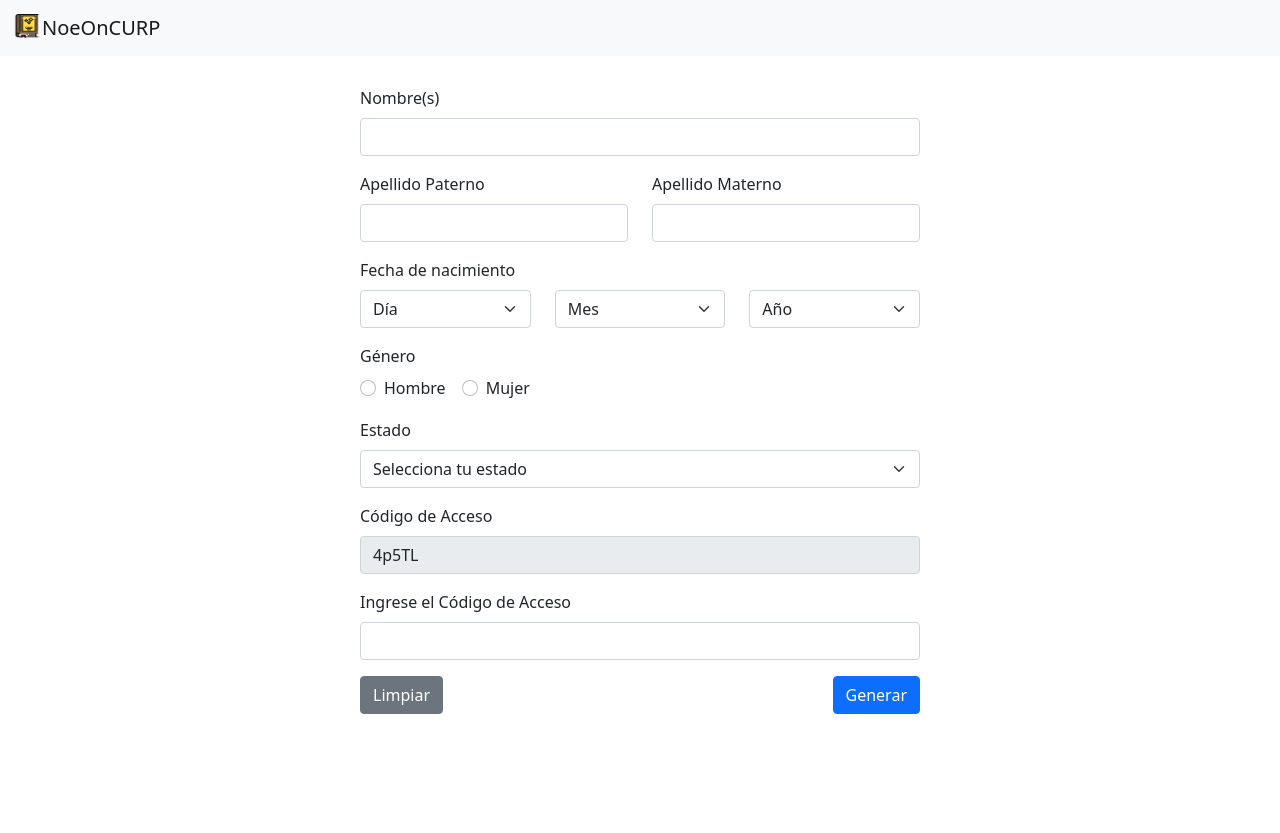
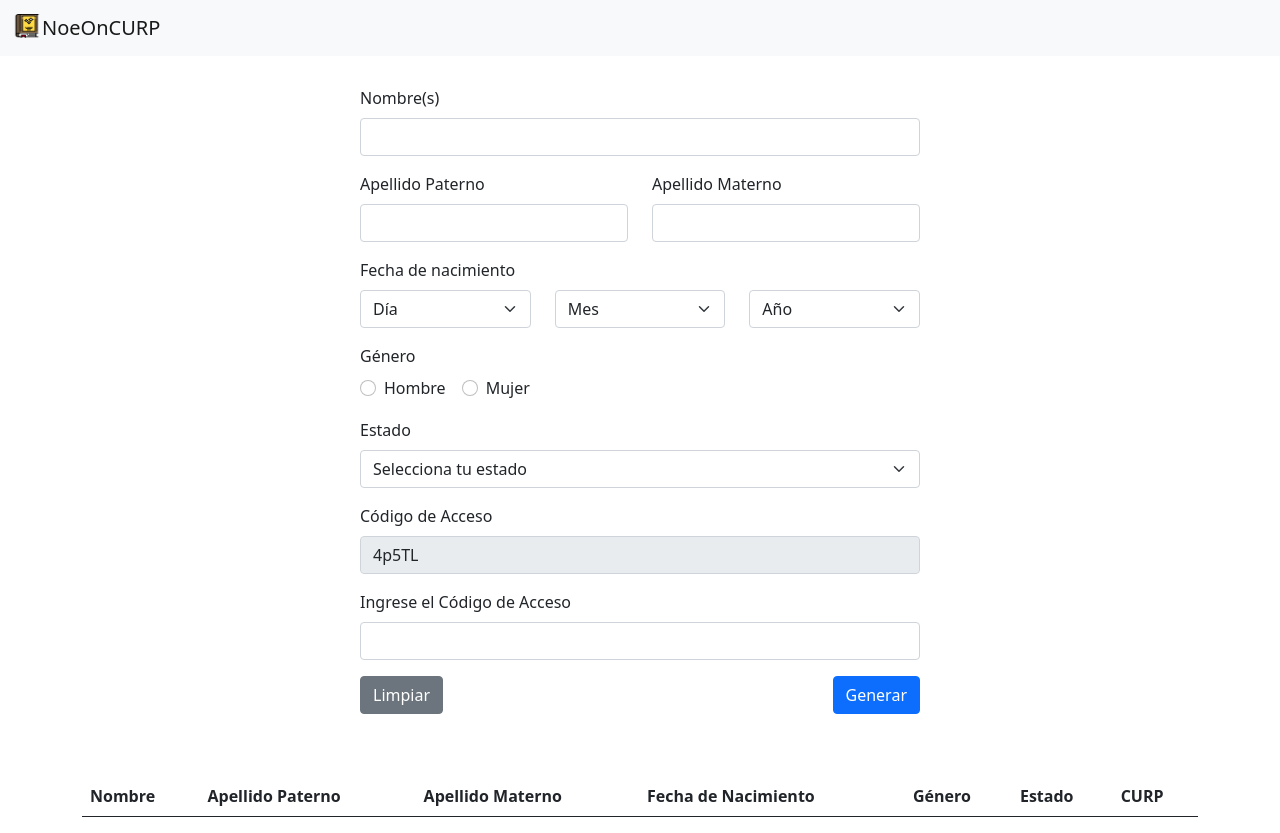
Before and after one commit to NoeOnDev/Generate-CURP-MX, a React (Vite) app: page / in a window 1280 px wide. Before the commit the page ends 800 px from the top, so only its background shows below. Built offline with nearby package versions, Linux system fonts and the light colour scheme.

Commit message:
Agrega tabla de usuarios en generateFORM.jsx y guarda usuarios en estado en useFormState.jsx

```diff
--- a/src/components/generateFORM.jsx
+++ b/src/components/generateFORM.jsx
@@ -15,7 +15,7 @@ function GenerateCurpForm() {
         inputCode,
         isValidCode,
         showMessage,
-        showDownloadLink,
+        usuarios,
         handleClearForm,
         handleInputChange,
         handleGenderChange,
@@ -82,6 +82,35 @@ function GenerateCurpForm() {
                     />
                 </form>
             </div>
+
+            <div className="container">
+                <table className="table">
+                    <thead>
+                        <tr>
+                            <th>Nombre</th>
+                            <th>Apellido Paterno</th>
+                            <th>Apellido Materno</th>
+                            <th>Fecha de Nacimiento</th>
+                            <th>Género</th>
+                            <th>Estado</th>
+                            <th>CURP</th>
+                        </tr>
+                    </thead>
+                    <tbody>
+                        {usuarios.map((usuario, index) => (
+                            <tr key={index}>
+                                <td>{usuario.nombre}</td>
+                                <td>{usuario.apellidoPaterno}</td>
+                                <td>{usuario.apellidoMaterno}</td>
+                                <td>{`${usuario.dia}/${usuario.mes}/${usuario.anio}`}</td>
+                                <td>{usuario.genero}</td>
+                                <td>{usuario.estado}</td>
+                                <td>{usuario.curp}</td>
+                            </tr>
+                        ))}
+                    </tbody>
+                </table>
+            </div>
         </div>
     );
 }
--- a/src/components/useFormState.jsx
+++ b/src/components/useFormState.jsx
@@ -11,6 +11,7 @@ function useFormState(initialState) {
     const [isValidCode, setIsValidCode] = useState(false);
     const [showMessage, setShowMessage] = useState(false);
     const [showDownloadLink, setShowDownloadLink] = useState(false);
+    const [usuarios, setUsuarios] = useState([]);
 
     const handleClearForm = () => {
         setFormData(initialState);
@@ -130,7 +131,7 @@ function useFormState(initialState) {
         return curp;
     };
 
-    const handleSubmit = async (e) => {
+const handleSubmit = (e) => {
     e.preventDefault();
     if (isValidCode) {
         const curpData = generateCurp(formData);
@@ -140,6 +141,19 @@ function useFormState(initialState) {
         setIsValidCode(false);
         setShowMessage(false);
         setInputCode('');
+
+        const nuevoUsuario = {
+            nombre: formData.nombre,
+            apellidoPaterno: formData.apellidoPaterno,
+            apellidoMaterno: formData.apellidoMaterno,
+            dia: formData.dia,
+            mes: formData.mes,
+            anio: formData.anio,
+            genero: formData.genero,
+            estado: formData.estado,
+            curp: curpData
+        };
+        setUsuarios([...usuarios, nuevoUsuario]);
 
         generatePDF(curpData);
     } else {
@@ -211,6 +225,7 @@ function useFormState(initialState) {
         isValidCode,
         showMessage,
         showDownloadLink,
+        usuarios,
         handleClearForm,
         handleInputChange,
         handleGenderChange,
```
Lines whose indentation alone changed are shown as unchanged.
